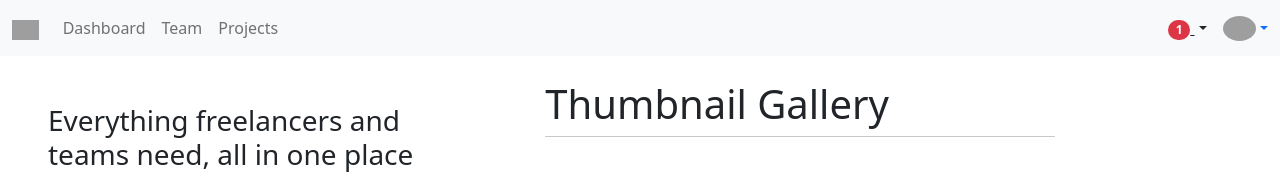
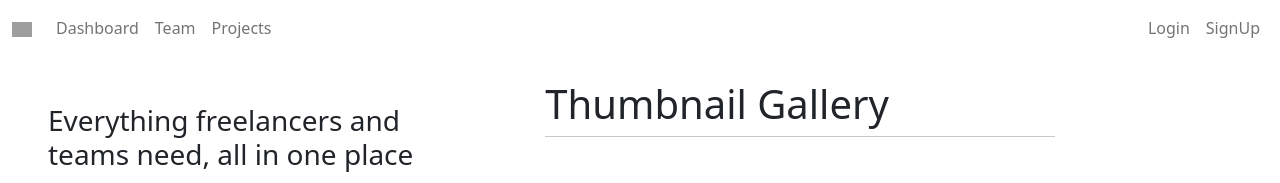
Before and after one commit to rcoffie/ShareSafely, a Django app: page / in a window 1280 px wide. Shown: the top 183 px of the page. Run offline with Django 4.2, Linux system fonts and the light colour scheme; grey boxes are pictures that could not be loaded.

Commit message:
working on auth user navbar authorization

```diff
--- a/templates/base.html
+++ b/templates/base.html
@@ -9,6 +9,7 @@
     <link href="https://cdn.jsdelivr.net/npm/bootstrap@5.0.2/dist/css/bootstrap.min.css" rel="stylesheet" integrity="sha384-EVSTQN3/azprG1Anm3QDgpJLIm9Nao0Yz1ztcQTwFspd3yD65VohhpuuCOmLASjC" crossorigin="anonymous">
     <!-- Bootstrap icon -->
     <link rel="stylesheet" href="https://cdn.jsdelivr.net/npm/bootstrap-icons@1.11.1/font/bootstrap-icons.css">
+
     <title>Sharesafely</title>
   </head>
 
@@ -19,9 +20,8 @@
   </style>
   <body>
    <!-- Navbar -->
-
    <!-- Navbar -->
-<nav class="navbar navbar-expand-lg navbar-light bg-light">
+<nav class="navbar navbar-expand-lg navbar-light bg-white">
   <!-- Container wrapper -->
   <div class="container-fluid">
     <!-- Toggle button -->
@@ -40,18 +40,18 @@
     <!-- Collapsible wrapper -->
     <div class="collapse navbar-collapse" id="navbarSupportedContent">
       <!-- Navbar brand -->
-        <a class="navbar-brand mt-2 mt-lg-0" href="{% url 'home' %}">
+      <a class="navbar-brand mt-2 mt-lg-0" href="#">
         <img
-            src="https://sm.pcmag.com/pcmag_au/guide/t/the-best-c/the-best-cloud-storage-and-file-sharing-services-for-2023_4kch.jpg"
-            height="20"
-            alt="sharesafely"
+          src="https://logodix.com/logo/1022861.png"
+          height="15"
+          alt="MDB Logo"
           loading="lazy"
         />
       </a>
       <!-- Left links -->
       <ul class="navbar-nav me-auto mb-2 mb-lg-0">
         <li class="nav-item">
-            <a class="nav-link" href="{% url 'dashboard' %}">Dashboard</a>
+          <a class="nav-link" href="#">Dashboard</a>
         </li>
         <li class="nav-item">
           <a class="nav-link" href="#">Team</a>
@@ -67,39 +67,14 @@
     <!-- Right elements -->
     <div class="d-flex align-items-center">
       <!-- Icon -->
-        <a class="text-reset me-3" href="#">
+      <a class="link-secondary me-3" href="#">
         <i class="fas fa-shopping-cart"></i>
       </a>
 
-        <!-- Notifications -->
-        <div class="dropdown">
-          <a
-            class="text-reset me-3 dropdown-toggle hidden-arrow"
-            href="#"
-            id="navbarDropdownMenuLink"
-            role="button"
-            data-mdb-toggle="dropdown"
-            aria-expanded="false"
-          >
-            <i class="fas fa-bell"></i>
-            <span class="badge rounded-pill badge-notification bg-danger">1</span>
-          </a>
-          <ul
-            class="dropdown-menu dropdown-menu-end"
-            aria-labelledby="navbarDropdownMenuLink"
-          >
-            <li>
-              <a class="dropdown-item" href="#">Some news</a>
-            </li>
-            <li>
-              <a class="dropdown-item" href="#">Another news</a>
-            </li>
-            <li>
-              <a class="dropdown-item" href="#">Something else here</a>
-            </li>
-          </ul>
-        </div>
+
       <!-- Avatar -->
+      {% if request.user.is_authenticated %}
+
       <div class="dropdown">
         <a
           class="dropdown-toggle d-flex align-items-center hidden-arrow"
@@ -132,6 +107,25 @@
           </li>
         </ul>
       </div>
+      {% else %}
+      <!-- Collapsible wrapper -->
+    <div class="collapse navbar-collapse" id="navbarSupportedContent">
+      <!-- Navbar brand -->
+
+      <!-- Left links -->
+      <ul class="navbar-nav me-auto mb-2 mb-lg-0">
+        <li class="nav-item">
+          <a class="nav-link" href="#">Login</a>
+        </li>
+        <li class="nav-item">
+          <a class="nav-link" href="#">SignUp</a>
+        </li>
+
+      </ul>
+      <!-- Left links -->
+    </div>
+
+      {% endif %}
     </div>
     <!-- Right elements -->
   </div>
@@ -226,7 +220,16 @@
     <!-- Option 1: Bootstrap Bundle with Popper -->
     <script src="https://cdn.jsdelivr.net/npm/bootstrap@5.0.2/dist/js/bootstrap.bundle.min.js" integrity="sha384-MrcW6ZMFYlzcLA8Nl+NtUVF0sA7MsXsP1UyJoMp4YLEuNSfAP+JcXn/tWtIaxVXM" crossorigin="anonymous"></script>
 
+    <!-- J Query -->
+    <script src="https://code.jquery.com/jquery-3.7.1.slim.js" integrity="sha256-UgvvN8vBkgO0luPSUl2s8TIlOSYRoGFAX4jlCIm9Adc=" crossorigin="anonymous"></script>
+    <script src="https://code.jquery.com/jquery-2.2.4.min.js" integrity="sha256-BbhdlvQf/xTY9gja0Dq3HiwQF8LaCRTXxZKRutelT44=" crossorigin="anonymous"></script>
     <!-- Option 2: Separate Popper and Bootstrap JS -->
+
+    <script>
+      $(document).ready(function() {
+        $(".dropdown-toggle").dropdown();
+    });
+    </script>
 
     <script src="https://cdn.jsdelivr.net/npm/@popperjs/core@2.9.2/dist/umd/popper.min.js" integrity="sha384-IQsoLXl5PILFhosVNubq5LC7Qb9DXgDA9i+tQ8Zj3iwWAwPtgFTxbJ8NT4GN1R8p" crossorigin="anonymous"></script>
     <script src="https://cdn.jsdelivr.net/npm/bootstrap@5.0.2/dist/js/bootstrap.min.js" integrity="sha384-cVKIPhGWiC2Al4u+LWgxfKTRIcfu0JTxR+EQDz/bgldoEyl4H0zUF0QKbrJ0EcQF" crossorigin="anonymous"></script>
```
Lines whose indentation alone changed are shown as unchanged.
